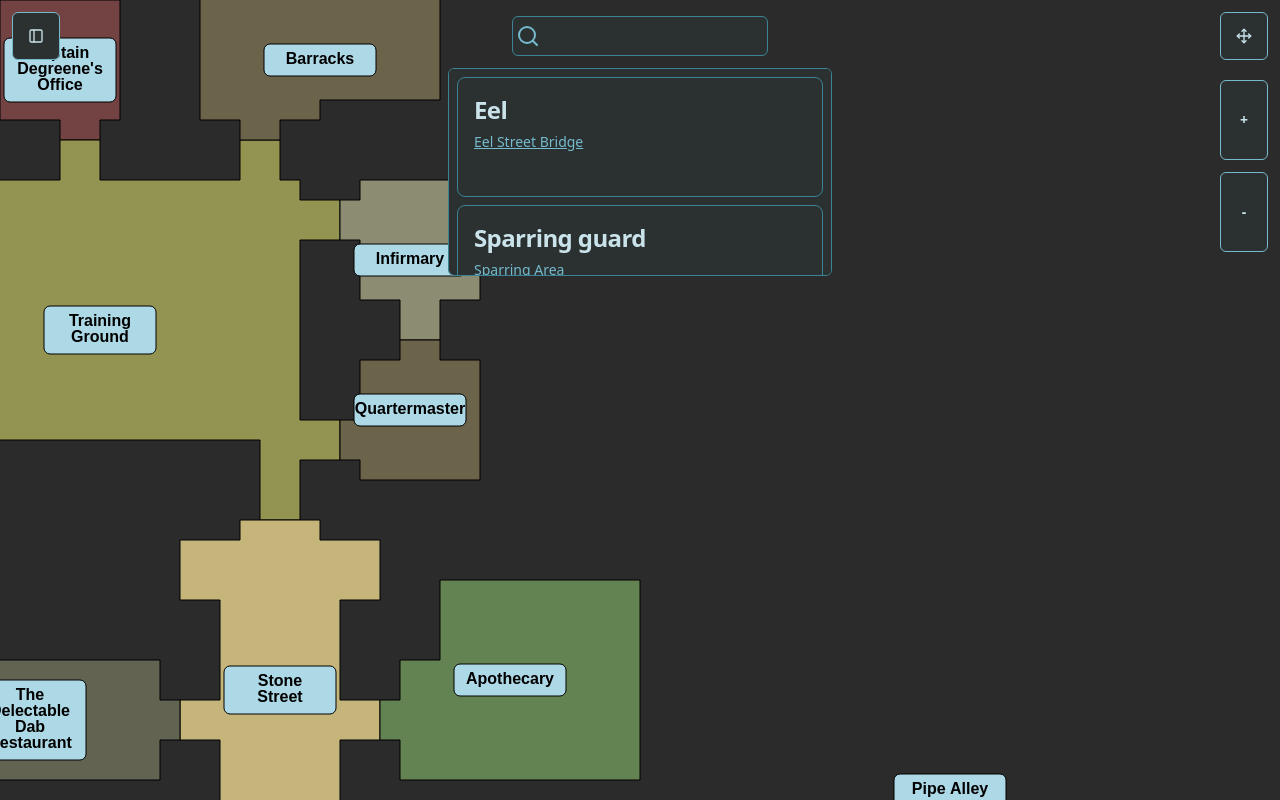
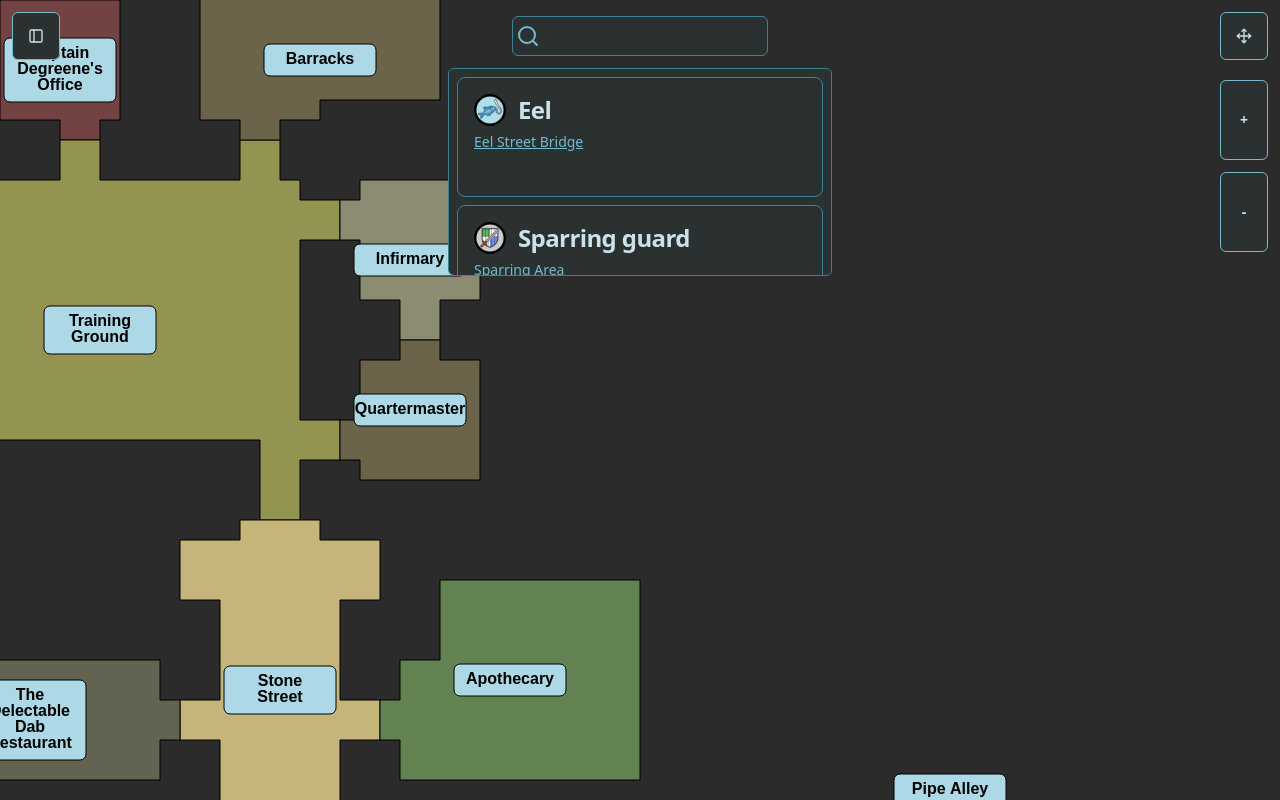
Before and after one commit to jrbarnhart/brighter-shores-map, a React (Vite) app: page / in a window 1280 px wide. Built offline with nearby package versions, Linux system fonts and the light colour scheme.

Commit message:
Add icons to search result titles

```diff
--- a/src/components/searchCard/SearchCard.tsx
+++ b/src/components/searchCard/SearchCard.tsx
@@ -10,7 +10,7 @@ import { MapState } from "../map/useMapState";
 import { Monster, ResourceNode, Thing } from "@/lib/types";
 import React from "react";
 import RoomLink from "../roomLink/RoomLink";
-import { Passive } from "../gameIcons/gameIcons";
+import { Fisher, Guard, Passive } from "../gameIcons/gameIcons";
 import { getDamageIcon } from "../gameIcons/gameIconUtils";
 import { findRoomById } from "@/lib/map/mapDataUtils";
 
@@ -25,7 +25,8 @@ const ResourceCardHeader = ({
 
   return (
     <>
-      <CardTitle className="flex flex-nowrap justify-between items-start">
+      <CardTitle className="flex flex-nowrap gap-3 h-8">
+        {resource.nodeType === "fisher" && <Fisher />}
         <p className="text-nowrap overflow-hidden leading-8">
           {resource.baseName[0].toUpperCase() + resource.baseName.slice(1)}
         </p>
@@ -77,7 +78,10 @@ const MonsterCardHeader = ({
 
   return (
     <>
-      <CardTitle className="flex flex-nowrap justify-between items-start">
+      <CardTitle className="flex flex-nowrap gap-3 h-8">
+        {/* This icon needs to be conditional based on monsters region.
+            This property doesn't exist yet so just using Guard as default for now. */}
+        <Guard />
         <p className="text-nowrap overflow-hidden leading-8">
           {monster.name[0].toUpperCase() + monster.name.slice(1)}
         </p>
```
